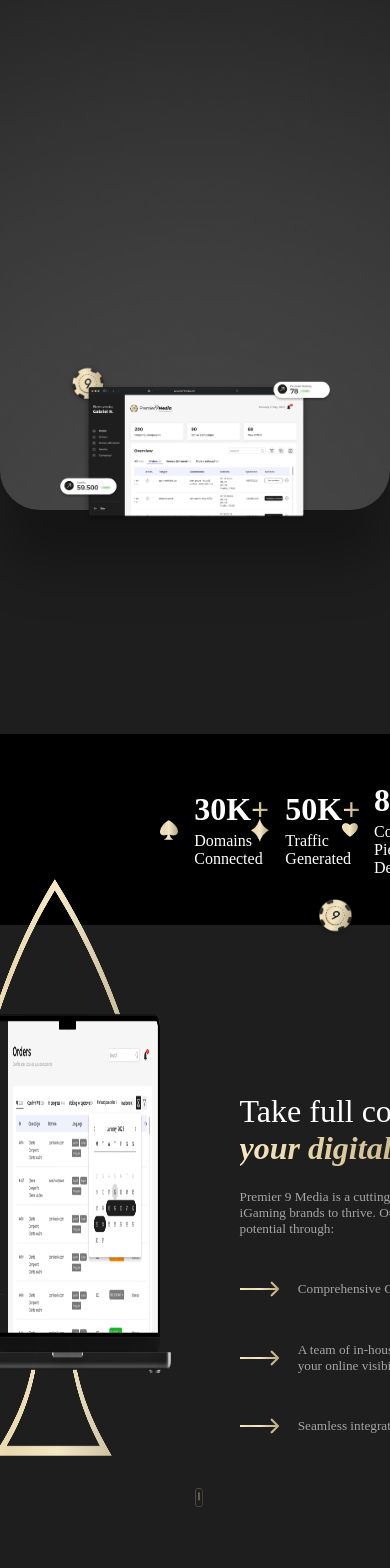
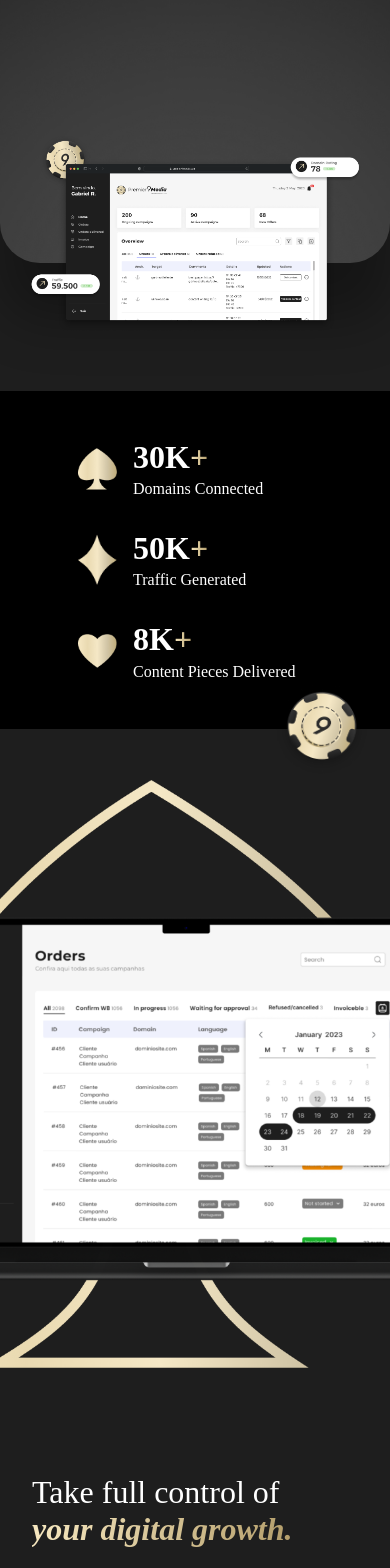
Before and after one commit to llindsiepe/premier9media, a React (Create React App) app: page / in a window 390 px wide. Shown: the part 400-1968 px from the top of the page. Built offline with nearby package versions, Linux system fonts and the light colour scheme.

Commit message:
Responsividade

```diff
--- a/src/App.js
+++ b/src/App.js
@@ -1,4 +1,4 @@
-import {AboutUs, BackgroundDepoiments, BannerHome, ButtonPrimary, Buttons, ButtonSecondary, Card, Chip, Container, Depoiments, DepoimentsCarousel, Icon, ImageBannerHome, ImageMockup, Intro, Label, Meeting, Section, Services, TextAbout, TextCard, TopicAbout, Value} from './styles.js';
+import {AboutUs, BackgroundDepoiments, BannerHome, ButtonPrimary, Buttons, ButtonSecondary, Calendly, Card, Chip, Container, Depoiments, DepoimentsCarousel, Icon, ImageBannerHome, ImageMockup, Intro, Label, Meeting, Section, Services, TextAbout, TextCard, TopicAbout, Value} from './styles.js';
 import { Carousel } from '@trendyol-js/react-carousel';
 import Item from "./components/CardRating";
 import Header from './components/Header';
@@ -146,14 +146,16 @@ function App() {
 
       <Meeting id="meeting">
         <Intro>
-            <h1>Let’s discuss <b>your business.</b></h1>
+            <h1>Let’s discuss <br/><b>your business.</b></h1>
             <h5>We provide customized solutions tailored to your business needs,<br />exploring possibilities and creating opportunities for growth.</h5>
 
             <h2>Schedule a <b>30-minute</b> meeting</h2>
             <h5>In just half an hour, we’ll show you how we can help you<br />lead the digital game.</h5>
         </Intro>
 
-        <InlineWidget url="https://calendly.com/premier9media-sales/30min" />
+        <Calendly>
+          <InlineWidget url="https://calendly.com/premier9media-sales/30min" />
+        </Calendly>
       </Meeting>
 
       <Footer />
--- a/src/components/CardRating/styles.js
+++ b/src/components/CardRating/styles.js
@@ -9,6 +9,12 @@
     box-shadow: 0px 4px 24px 0px rgba(0, 0, 0, 0.15);
     padding: 1rem 2rem 1rem 1.5rem;
 
+    @media (max-width: 720px) {
+        margin-left: 1.5rem;
+        width: 18rem;
+        padding: 1rem 0rem 1rem 1.5rem;
+    }
+
     h5 {
         width: 34rem;
         color: rgba(255, 255, 255, 0.60);
@@ -17,7 +23,7 @@
         text-align: justify;
 
         @media (max-width: 720px) {
-        max-width: 10rem;
+            width: 90%;
         }
     }
 
--- a/src/components/CardService/styles.js
+++ b/src/components/CardService/styles.js
@@ -10,6 +10,14 @@ export const Container = styled.div`
 
     img {
         width: 3%;
+
+        @media (max-width: 720px) {
+            width: 8%;
+        }
+    }
+
+    @media (max-width: 720px) {
+        padding: 0rem 4rem;
     }
 `;
 
--- a/src/components/Header/styles.js
+++ b/src/components/Header/styles.js
@@ -9,7 +9,7 @@ export const Container = styled.div`
         width: 20%;
 
         @media (max-width: 720px) {
-        width: 8rem;
+        width: 10rem;
         }
     }
 `;
--- a/src/styles.js
+++ b/src/styles.js
@@ -46,6 +46,10 @@ export const BannerHome = styled.div`
         font-style: italic;
         letter-spacing: 8px;
     };
+
+    @media (max-width: 720px) {
+        height: 70vh;
+    }
 `;
 
 export const Buttons = styled.div`
@@ -106,6 +110,11 @@ export const ImageBannerHome = styled.img`
     top: 100%;
     left: 50%;
     transform: translate(-50%, -50%);
+
+    @media (max-width: 720px) {
+        top: 75%;
+        width: 85%;
+    }
 `
 
 export const Section = styled.div`
@@ -116,6 +125,13 @@ export const Section = styled.div`
     padding: 2rem 10rem;
     color: #fff;
     margin-top: 14rem;
+
+    @media (max-width: 720px) {
+        margin-top: 8rem;
+        display: inline-block;
+        width: 100%;
+        padding: 2rem 20%;
+    }
 `;
 
 export const Card = styled.div`
@@ -143,7 +159,11 @@ export const Label = styled.p`
 `;
 
 export const Icon = styled.img`
-    width: 20%;
+    max-width: 20%;
+
+    @media (max-width: 720px) {
+        max-width: 10%;
+    }
 `;
 
 export const TextCard = styled.div``;
@@ -152,12 +172,22 @@ export const Chip = styled.img`
     width: 12%;
     margin-left: 80%;
     margin-top: -3rem;
+
+    @media (max-width: 720px) {
+        width: 25%;
+        margin-left: 70%;
+    }
 `;
 
 export const AboutUs = styled.div`
     display: flex;
     gap: 4rem;
     margin-top: -4rem;
+
+    @media (max-width: 720px) {
+        display: inline-block;
+        margin-top: 0rem;
+    }
 `;
 
 export const TextAbout = styled.div`
@@ -184,6 +214,15 @@ export const TextAbout = styled.div`
         font-weight: 300;
         line-height: normal;
         width: 28rem;
+
+        @media (max-width: 720px) {
+            width: 24rem;
+        }
+    }
+
+    @media (max-width: 720px) {
+        padding: 0rem 2rem;
+        margin-top: 0rem;
     }
 `;
 
@@ -202,11 +241,19 @@ export const TopicAbout = styled.div`
         font-style: normal;
         font-weight: 300;
         line-height: normal;
+
+        @media (max-width: 720px) {
+            width: 22rem;
+        }
     }
 `;
 
 export const ImageMockup = styled.img`
     width: 45%;
+
+    @media (max-width: 720px) {
+        width: 80%;
+    }
 `;
 
 export const Services = styled.div``;
@@ -216,6 +263,12 @@ export const Intro = styled.div`
         margin-left: 50%;
         width: 2%;
         padding-top: 2rem;
+
+        @media (max-width: 720px) {
+            width: 6%;
+            margin-left: 48%;
+            padding-top: 4rem;
+        }
     }
 
     h1 {
@@ -229,6 +282,10 @@ export const Intro = styled.div`
             -webkit-background-clip: text;
             -webkit-text-fill-color: transparent;
             font-style: italic;
+        }
+
+        @media (max-width: 720px) {
+            padding-top: 0rem;
         }
     };
 
@@ -258,12 +315,20 @@ export const Depoiments = styled.div`
 
 export const DepoimentsCarousel = styled.div`
     margin: 14rem 1rem 12rem 1rem;
+
+    @media (max-width: 720px) {
+        margin: 7rem 1rem 2rem 1rem;
+    }
 `;
 
 export const BackgroundDepoiments = styled.img`
     width: 100%;
     position: absolute;
     top: 220rem;
+
+    @media (max-width: 720px) {
+        top: 245rem;
+    }
 `;
 
 export const Meeting = styled.div`
@@ -271,4 +336,15 @@ export const Meeting = styled.div`
     background-color: #141414;
     margin: 16rem 0rem 0rem 0rem;
     padding: 5rem 0rem;
+
+    @media (max-width: 720px) {
+        margin: 8rem 0rem 0rem 0rem;
+        padding: 2rem 0rem;
+    }
 `;
+
+export const Calendly = styled.div`
+    // @media (max-width: 720px) {
+    //     max-width: 80%;
+    // }
+`;
```
